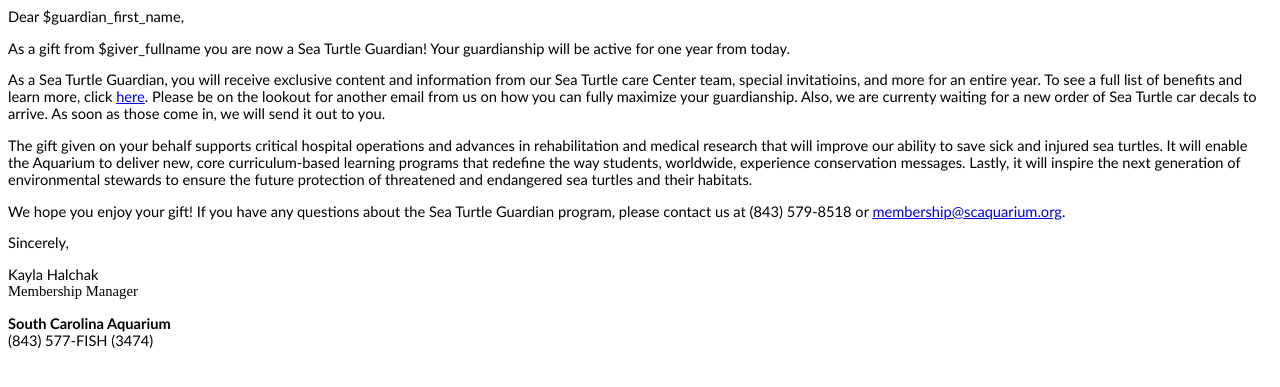
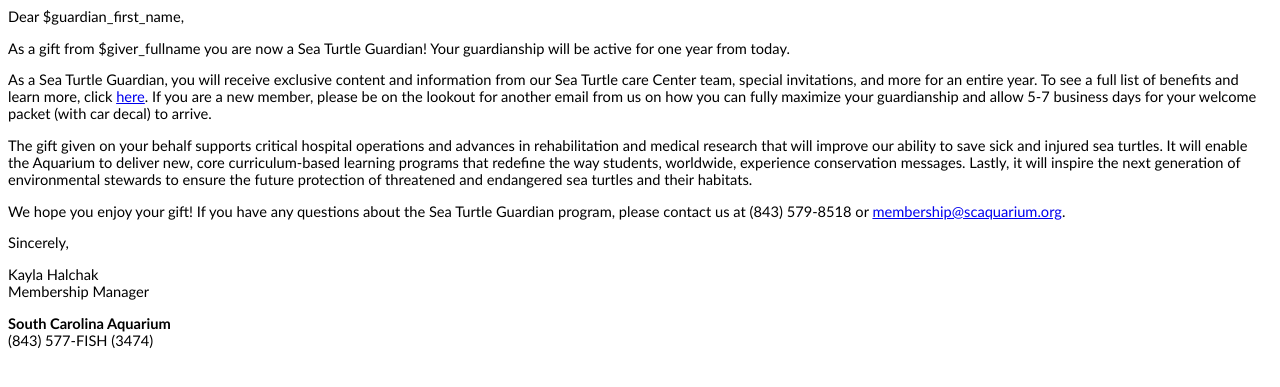
Before and after one commit to matthew-webber/kayla-gift-emailer, a Python web app: template templates/sea_turtle_recipient.html in a window 1280 px wide. Shown: the top 387 px of the page. Run offline with Jinja, Linux system fonts and the light colour scheme; the template is opened without the code that fills it, so the values that code supplies are empty.

Commit message:
copy changes on templates

```diff
--- a/main.py
+++ b/main.py
@@ -35,7 +35,7 @@ def main(**kwargs):
 
     RECIPIENT_FULLNAME_COL = 37
     RECIPIENT_FIRSTNAME_COL = 59  # e.g. "Erica" $recipient_first_name-- giver equivalent is "salutation"
-    RECIPIENT_EMAIL_COL = 61
+    RECIPIENT_EMAIL_COL = 61  # col BI
 
     GUARDIAN_FIRSTNAME = 62  # col BJ - will be different than recipient_firstname so added to end
     GUARDIAN_STG_ORDERNOTES = 52  # col AZ
--- a/templates/sea_turtle_giver.html
+++ b/templates/sea_turtle_giver.html
@@ -31,7 +31,7 @@
     <div style="margin: 1em 0px 0px 0px; font-family: calibri; font-size: 11pt;">
       Kayla Halchak
     </div>
-    <div style="margin: 0px; padding: 0px font-family: calibri; font-size: 11pt;">
+    <div style="margin: 0px; padding: 0px; font-family: calibri; font-size: 11pt;">
       Membership Manager
     </div>
     <div style="margin: 1em 0px 0em 0px; font-family: calibri; font-size: 11pt;">
--- a/templates/sea_turtle_recipient.html
+++ b/templates/sea_turtle_recipient.html
@@ -8,7 +8,7 @@
       As a gift from $giver_fullname you are now a Sea Turtle Guardian!  Your guardianship will be active for one year from today.
     </div>
     <div style="margin-bottom: 1em; font-family: calibri; font-size: 11pt;">
-      As a Sea Turtle Guardian, you will receive exclusive content and information from our Sea Turtle care Center team, special invitatioins, and more for an entire year.  To see a full list of benefits and learn more, click <a href="https://www.scaquarium.org/guardian">here</a>. Please be on the lookout for another email from us on how you can fully maximize your guardianship. Also, we are currenty waiting for a new order of Sea Turtle car decals to arrive. As soon as those come in, we will send it out to you.
+      As a Sea Turtle Guardian, you will receive exclusive content and information from our Sea Turtle care Center team, special invitations, and more for an entire year. To see a full list of benefits and learn more, click <a href="https://www.scaquarium.org/guardian">here</a>. If you are a new member, please be on the lookout for another email from us on how you can fully maximize your guardianship and allow 5-7 business days for your welcome packet (with car decal) to arrive.
     </div>
     <div style="margin: 1em 0px; font-family: calibri; font-size: 11pt;">
       The gift given on your behalf supports critical hospital operations and advances in rehabilitation and medical research that will improve our ability to save sick and injured sea turtles. It will enable the Aquarium to deliver new, core curriculum-based learning programs that redefine the way students, worldwide, experience conservation messages. Lastly, it will inspire the next generation of environmental stewards to ensure the future protection of threatened and endangered sea turtles and their habitats.
@@ -22,7 +22,7 @@
     <div style="margin: 1em 0px 0px 0px; font-family: calibri; font-size: 11pt;">
       Kayla Halchak
     </div>
-    <div style="margin: 0px; padding: 0px font-family: calibri; font-size: 11pt;">
+    <div style="margin: 0px; padding: 0px; font-family: calibri; font-size: 11pt;">
       Membership Manager
     </div>
     <div style="margin: 1em 0px 0em 0px; font-family: calibri; font-size: 11pt;">
--- a/templates/v1_giver_template.html
+++ b/templates/v1_giver_template.html
@@ -19,7 +19,7 @@
     <div style="margin: 1em 0px 0px 0px; font-family: calibri; font-size: 11pt;">
       Kayla Halchak
     </div>
-    <div style="margin: 0px; padding: 0px font-family: calibri; font-size: 11pt;">
+    <div style="margin: 0px; padding: 0px; font-family: calibri; font-size: 11pt;">
       Membership Manager
     </div>
     <div style="margin: 1em 0px 0em 0px; font-family: calibri; font-size: 11pt;">
--- a/templates/v1_recipient_template.html
+++ b/templates/v1_recipient_template.html
@@ -47,7 +47,7 @@
     <div style="margin: 1em 0px 0px 0px; font-family: calibri; font-size: 11pt;">
       Kayla Halchak
     </div>
-    <div style="margin: 0px; padding: 0px font-family: calibri; font-size: 11pt;">
+    <div style="margin: 0px; padding: 0px; font-family: calibri; font-size: 11pt;">
       Membership Manager
     </div>
     <div style="margin: 1em 0px 0em 0px; font-family: calibri; font-size: 11pt;">
--- a/templates/v2_giver_template.html
+++ b/templates/v2_giver_template.html
@@ -20,7 +20,7 @@
     <div style="margin: 1em 0px 0px 0px; font-family: calibri; font-size: 11pt;">
       Kayla Halchak
     </div>
-    <div style="margin: 0px; padding: 0px font-family: calibri; font-size: 11pt;">
+    <div style="margin: 0px; padding: 0px; font-family: calibri; font-size: 11pt;">
       Membership Manager
     </div>
     <div style="margin: 1em 0px 0em 0px; font-family: calibri; font-size: 11pt;">
--- a/templates/v2_recipient_template.html
+++ b/templates/v2_recipient_template.html
@@ -47,7 +47,7 @@
     <div style="margin: 1em 0px 0px 0px; font-family: calibri; font-size: 11pt;">
       Kayla Halchak
     </div>
-    <div style="margin: 0px; padding: 0px font-family: calibri; font-size: 11pt;">
+    <div style="margin: 0px; padding: 0px; font-family: calibri; font-size: 11pt;">
       Membership Manager
     </div>
     <div style="margin: 1em 0px 0em 0px; font-family: calibri; font-size: 11pt;">
```
